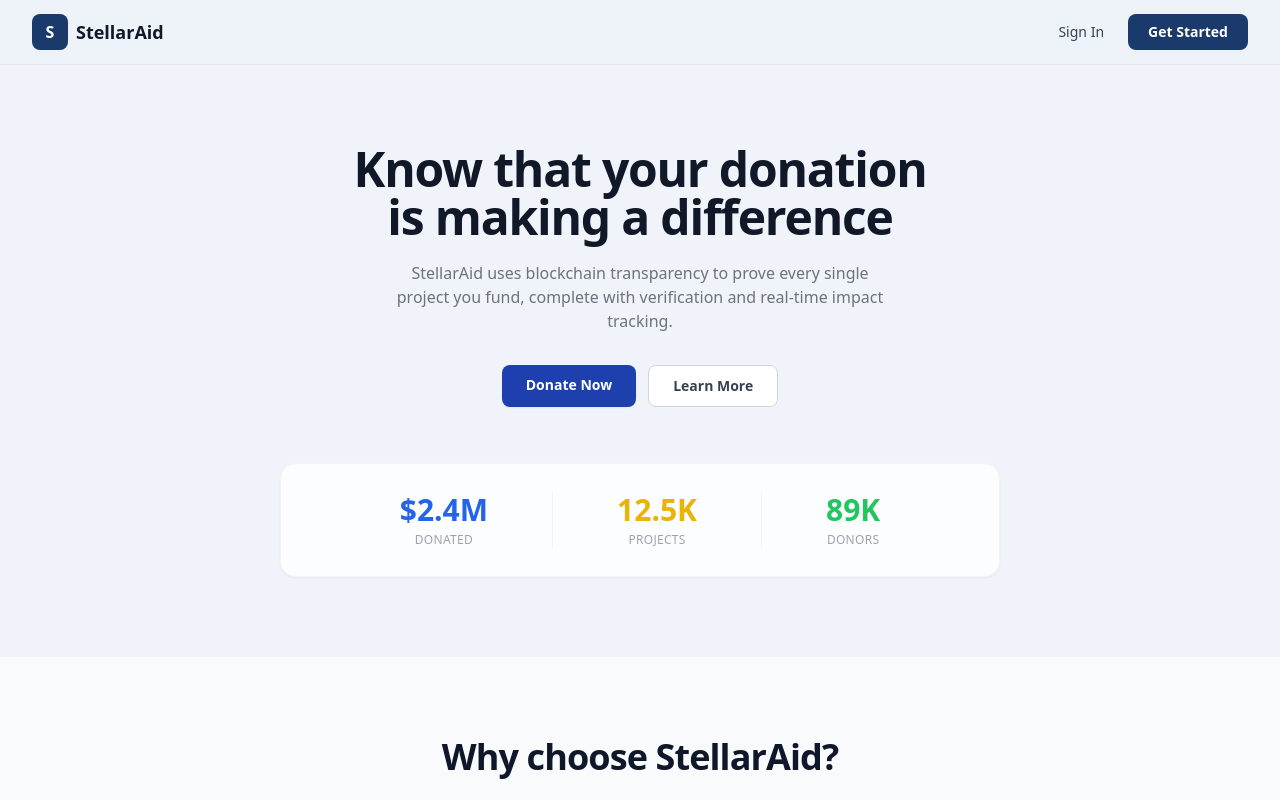
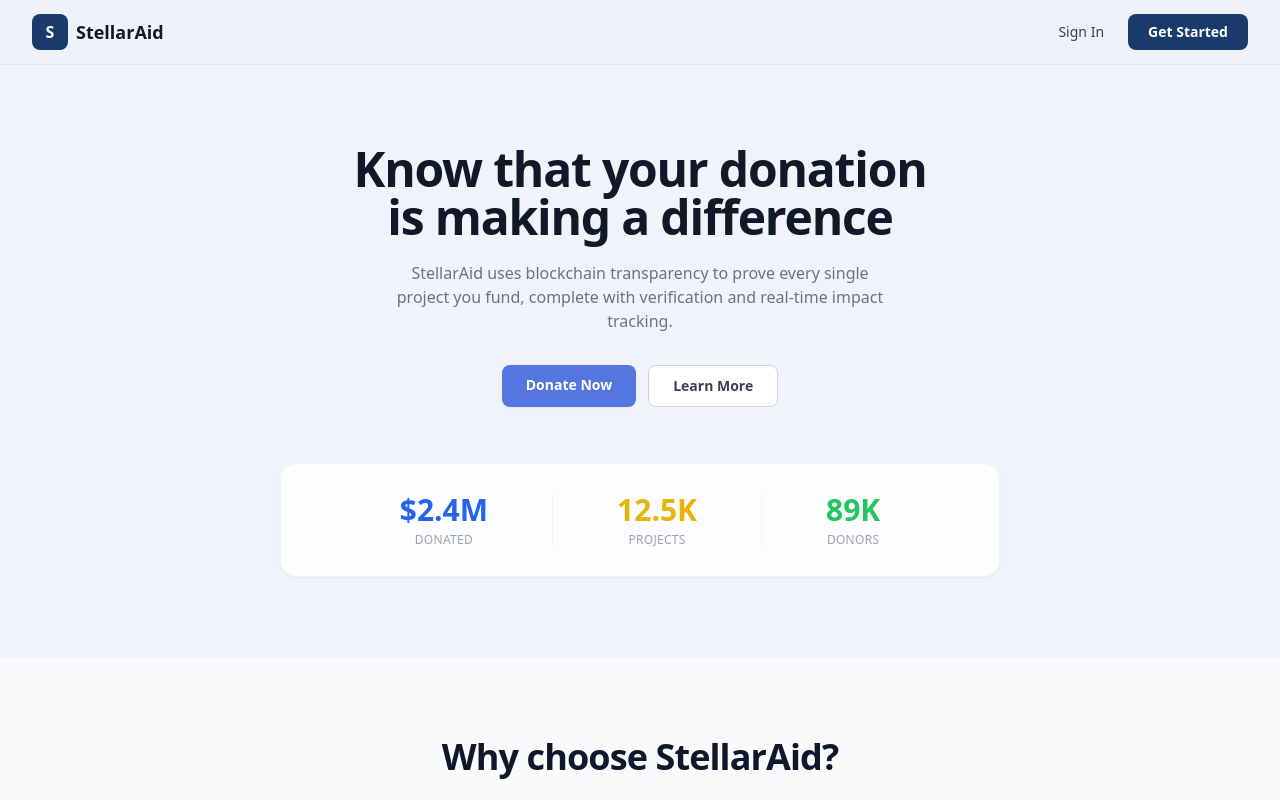
Before and after one commit to Dfunder/stellarAid-web, a Next.js app: page / in a window 1280 px wide. Shown: the top 800 px of the page. Built offline with nearby package versions, Linux system fonts and the light colour scheme.

Commit message:
fixed some files

```diff
--- /dev/null
+++ b/app/(main)/components/HeroPage.tsx
@@ -0,0 +1,74 @@
+import Link from "next/link";
+import type { Metadata } from "next";
+
+export const metadata: Metadata = {
+  title: "Home",
+  description: "StellarAid — Empowering communities through technology",
+};
+
+const HeroPage = () => {
+  return (
+    <section className="w-full max-w-3xl mx-auto text-center relative overflow-hidden rounded-2xl">
+      {/* Foreground content sits above the canvas */}
+      <div className="relative z-10 py-20 px-6">
+        {/* Heading */}
+        <h1 className="text-4xl sm:text-5xl font-extrabold text-gray-900 leading-tight mb-5 tracking-tight">
+          Know that your donation
+          <br />
+          is making a difference
+        </h1>
+
+        {/* Sub-copy */}
+        <p className="text-sm sm:text-base text-gray-500 max-w-lg mx-auto mb-8 leading-relaxed">
+          StellarAid uses blockchain transparency to prove every single project
+          you fund, complete with verification and real-time impact tracking.
+        </p>
+
+        {/* CTA Buttons */}
+        <div className="flex flex-wrap justify-center gap-3 mb-14">
+          <Link
+            href="/dashboard"
+            className="px-6 py-2.5 rounded-lg text-white text-sm font-semibold shadow-sm transition-colors"
+            style={{ backgroundColor: "#5575df" }}
+          >
+            Donate Now
+          </Link>
+          <Link
+            href="/about"
+            className="px-6 py-2.5 rounded-lg border border-gray-300 bg-white text-gray-700 text-sm font-semibold hover:bg-gray-50 transition-colors"
+          >
+            Learn More
+          </Link>
+        </div>
+
+        {/* Stats Card — frosted glass so particles show through */}
+        <div className="bg-white/80 backdrop-blur-sm rounded-2xl shadow-sm border border-gray-100 py-7 px-6 flex flex-wrap justify-center gap-10 sm:gap-16">
+          <div className="flex flex-col items-center gap-1">
+            <span className="text-3xl font-extrabold text-blue-600">$2.4M</span>
+            <span className="text-xs text-gray-400 font-medium uppercase tracking-wide">
+              Donated
+            </span>
+          </div>
+          <div className="hidden sm:block w-px bg-gray-100 self-stretch" />
+          <div className="flex flex-col items-center gap-1">
+            <span className="text-3xl font-extrabold text-yellow-500">
+              12.5K
+            </span>
+            <span className="text-xs text-gray-400 font-medium uppercase tracking-wide">
+              Projects
+            </span>
+          </div>
+          <div className="hidden sm:block w-px bg-gray-100 self-stretch" />
+          <div className="flex flex-col items-center gap-1">
+            <span className="text-3xl font-extrabold text-green-500">89K</span>
+            <span className="text-xs text-gray-400 font-medium uppercase tracking-wide">
+              Donors
+            </span>
+          </div>
+        </div>
+      </div>
+    </section>
+  );
+};
+
+export default HeroPage;
--- a/app/(main)/components/WhyChooseUs.tsx
+++ b/app/(main)/components/WhyChooseUs.tsx
@@ -40,7 +40,7 @@ const WhyChooseUs: React.FC = () => {
           {features.map((feature, index) => (
             <div
               key={index}
-              className="bg-white p-8 rounded-xl border border-[#E2E8F0] shadow-sm
+              className="bg-white cursor-pointer p-8 rounded-xl border border-[#E2E8F0] shadow-sm
                          transition-all duration-300 ease-in-out
                          hover:shadow-md hover:-translate-y-1 hover:border-[#CBD5E1]"
             >
--- a/app/(main)/page.tsx
+++ b/app/(main)/page.tsx
@@ -1,71 +1,12 @@
-import type { Metadata } from "next";
-import Link from "next/link";
 import { WhyChooseUs } from "./components/WhyChooseUs";
 import Footer from "./components/Footer";
-
-
-export const metadata: Metadata = {
-  title: "Home",
-  description: "StellarAid — Empowering communities through technology",
-};
+import HeroPage from "./components/HeroPage";
 
 export default function HomePage() {
   return (
     <div className="min-h-screen bg-[#f0f4fa] flex flex-col">
       {/* ── Hero ─────────────────────────────────────────────────────── */}
-      <section className="w-full max-w-3xl mx-auto text-center relative overflow-hidden rounded-2xl">
-
-        {/* Foreground content sits above the canvas */}
-        <div className="relative z-10 py-20 px-6">
-          {/* Heading */}
-          <h1 className="text-4xl sm:text-5xl font-extrabold text-gray-900 leading-tight mb-5 tracking-tight">
-            Know that your donation
-            <br />
-            is making a difference
-          </h1>
-
-          {/* Sub-copy */}
-          <p className="text-sm sm:text-base text-gray-500 max-w-lg mx-auto mb-8 leading-relaxed">
-            StellarAid uses blockchain transparency to prove every single project you fund,
-            complete with verification and real-time impact tracking.
-          </p>
-
-          {/* CTA Buttons */}
-          <div className="flex flex-wrap justify-center gap-3 mb-14">
-            <Link
-              href="/dashboard"
-              className="px-6 py-2.5 rounded-lg text-white text-sm font-semibold shadow-sm transition-colors"
-              style={{ backgroundColor: "#1e40af" }}
-            >
-              Donate Now
-            </Link>
-            <Link
-              href="/about"
-              className="px-6 py-2.5 rounded-lg border border-gray-300 bg-white text-gray-700 text-sm font-semibold hover:bg-gray-50 transition-colors"
-            >
-              Learn More
-            </Link>
-          </div>
-
-          {/* Stats Card — frosted glass so particles show through */}
-          <div className="bg-white/80 backdrop-blur-sm rounded-2xl shadow-sm border border-gray-100 py-7 px-6 flex flex-wrap justify-center gap-10 sm:gap-16">
-            <div className="flex flex-col items-center gap-1">
-              <span className="text-3xl font-extrabold text-blue-600">$2.4M</span>
-              <span className="text-xs text-gray-400 font-medium uppercase tracking-wide">Donated</span>
-            </div>
-            <div className="hidden sm:block w-px bg-gray-100 self-stretch" />
-            <div className="flex flex-col items-center gap-1">
-              <span className="text-3xl font-extrabold text-yellow-500">12.5K</span>
-              <span className="text-xs text-gray-400 font-medium uppercase tracking-wide">Projects</span>
-            </div>
-            <div className="hidden sm:block w-px bg-gray-100 self-stretch" />
-            <div className="flex flex-col items-center gap-1">
-              <span className="text-3xl font-extrabold text-green-500">89K</span>
-              <span className="text-xs text-gray-400 font-medium uppercase tracking-wide">Donors</span>
-            </div>
-          </div>
-        </div>
-      </section>
+      <HeroPage />
       <section>
         <WhyChooseUs />
       </section>
```
Also changed, not shown: 1 other file (tests, documents, lock files or other folders).
